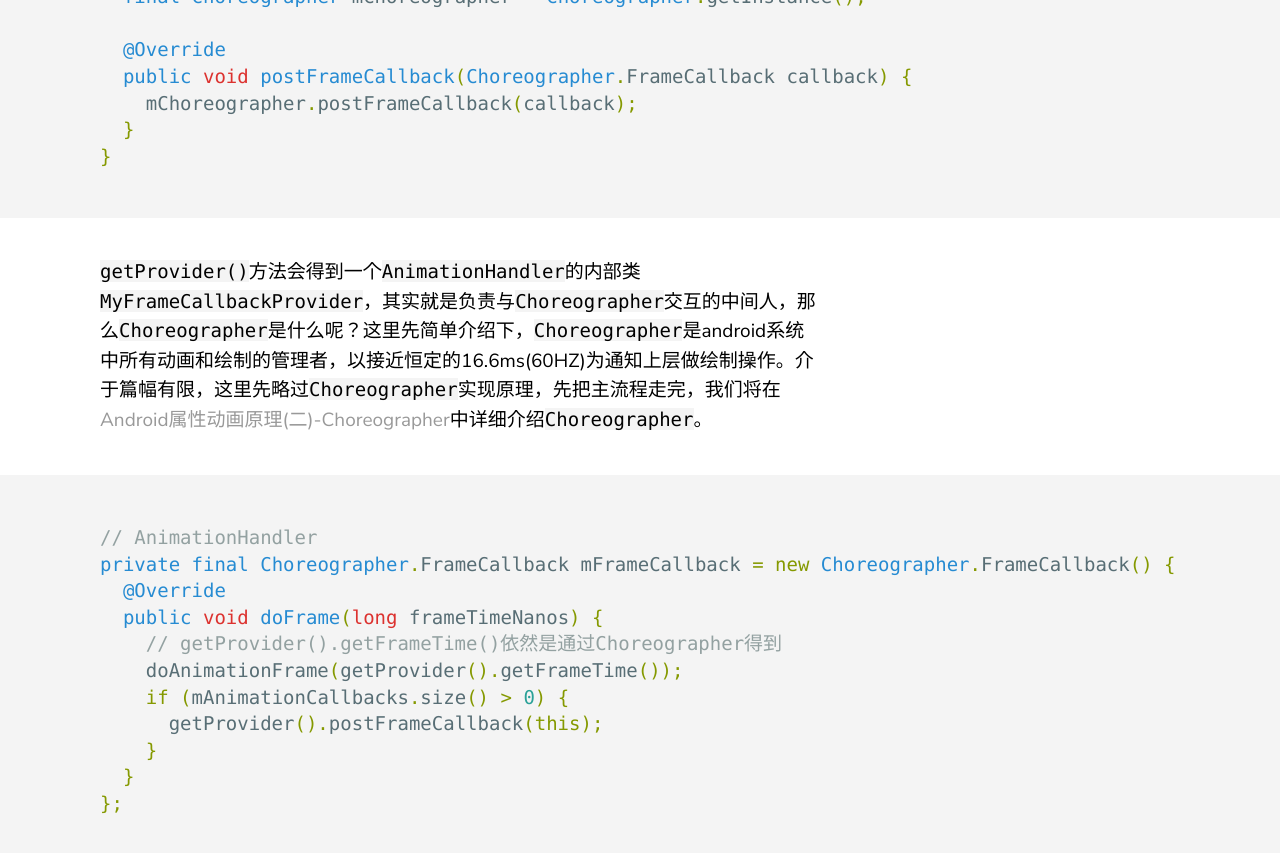
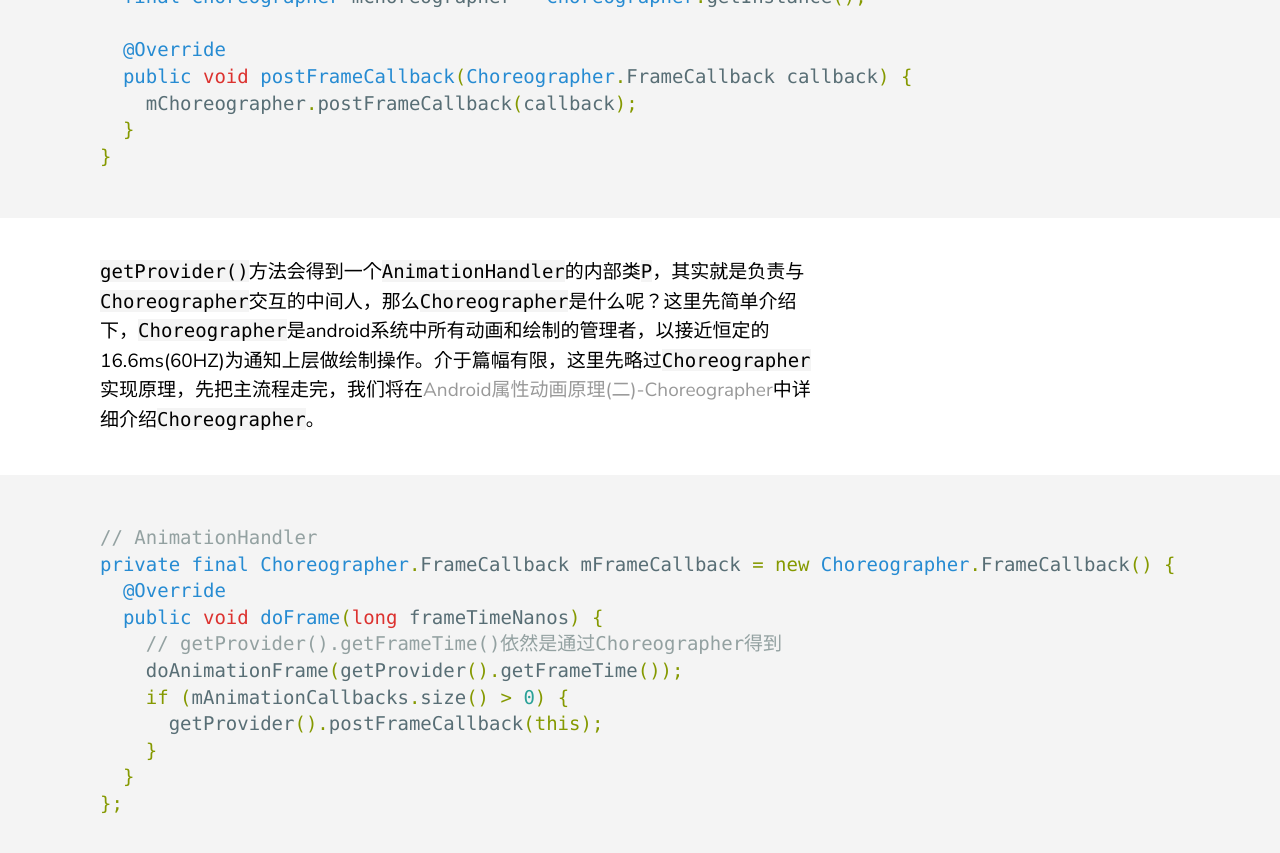
Before and after one commit to Bernie-sw-jiang/BernieJiang.github.io, a Jekyll site: the page built from _posts/2022-02-02-Android属性动画原理分析(一)-ValueAnimator.markdown, in a window 1280 px wide and 900 px high, scrolled down 9469 px. Shown: the top 853 px of the window. Built offline with Jekyll 4.4.1, drawn with Linux system fonts in a browser that asks for light colours.

Commit message:
feat: ValueAnimator

````diff
--- a/_posts/2022-02-02-Android属性动画原理分析(一)-ValueAnimator.markdown
+++ b/_posts/2022-02-02-Android属性动画原理分析(一)-ValueAnimator.markdown
@@ -285,7 +285,7 @@ private class MyFrameCallbackProvider implements AnimationFrameCallbackProvider
 }
 ```
 
-`getProvider()`方法会得到一个`AnimationHandler`的内部类`MyFrameCallbackProvider`，其实就是负责与`Choreographer`交互的中间人，那么`Choreographer`是什么呢？这里先简单介绍下，`Choreographer`是android系统中所有动画和绘制的管理者，以接近恒定的16.6ms(60HZ)为通知上层做绘制操作。介于篇幅有限，这里先略过`Choreographer`实现原理，先把主流程走完，我们将在[Android属性动画原理(二)-Choreographer](2022-02-03-Android属性动画原理(二)-Choreographer.markdown)中详细介绍`Choreographer`。
+`getProvider()`方法会得到一个`AnimationHandler`的内部类`P`，其实就是负责与`Choreographer`交互的中间人，那么`Choreographer`是什么呢？这里先简单介绍下，`Choreographer`是android系统中所有动画和绘制的管理者，以接近恒定的16.6ms(60HZ)为通知上层做绘制操作。介于篇幅有限，这里先略过`Choreographer`实现原理，先把主流程走完，我们将在[Android属性动画原理(二)-Choreographer](2022-02-03-Android属性动画原理(二)-Choreographer.markdown)中详细介绍`Choreographer`。
 
 ```java
 // AnimationHandler
````
Also changed, not shown: other parts of _posts/2022-02-02-Android属性动画原理分析(一)-ValueAnimator.markdown (+2 -1 lines), assets/img/ValueAnimator.jpg (deleted), assets/img/ValueAnimator1.png (added).
